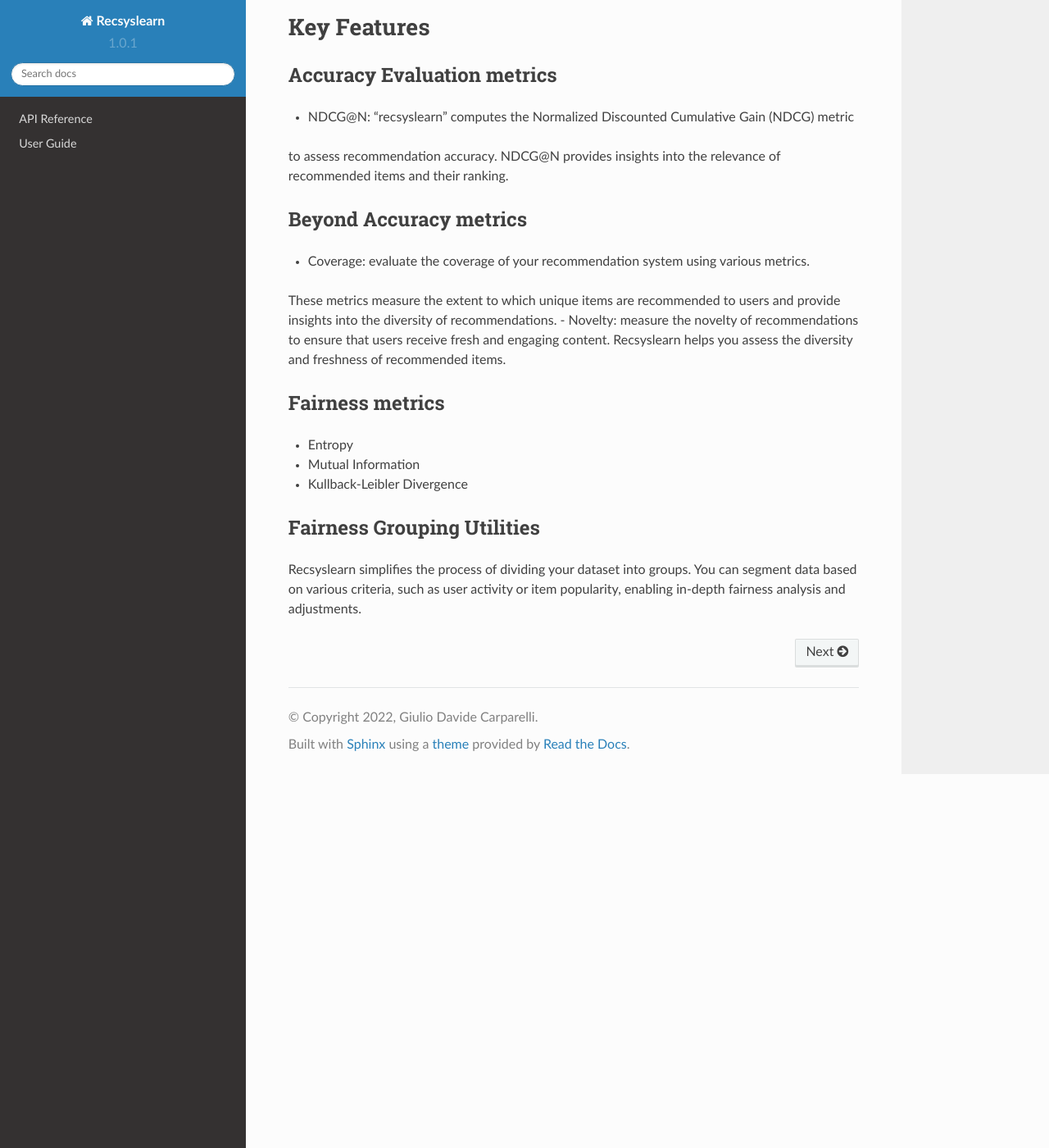
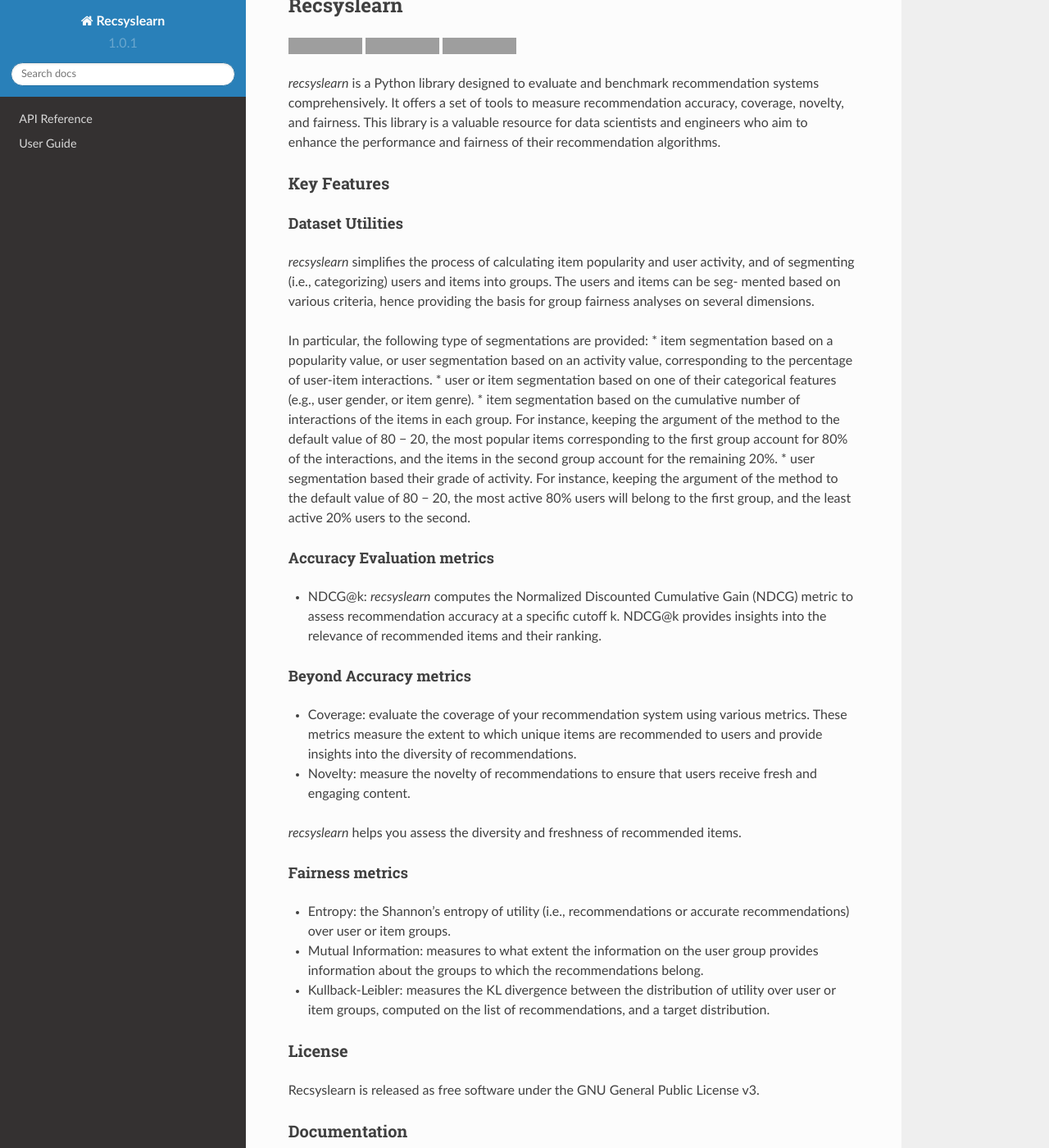
Before and after one commit to giuliowaitforitdavide/recsyslearn, a Sphinx documentation site: the page built from docs/index.rst, in a window 1280 px wide and 1400 px high, scrolled down 470 px. Shown: the whole window at 82% size. Built offline with Sphinx 7.4.7 and the Read the Docs theme 2.0.0, drawn with Linux system fonts in a browser that asks for light colours; some of the changed text lies outside the part shown; grey boxes are pictures that could not be loaded.

Commit message:
docs: improved README and introduction

```diff
--- a/README.rst
+++ b/README.rst
@@ -16,27 +16,66 @@ Recsyslearn
         :alt: Library Version
 
 
-A small library to compute fairness of recommender systems.
+*recsyslearn* is a Python library designed to evaluate and benchmark recommendation systems comprehensively.
+It offers a set of tools to measure recommendation accuracy, coverage, novelty, and fairness.
+This library is a valuable resource for data scientists and engineers who aim to enhance the performance
+and fairness of their recommendation algorithms.
 
 
-* Free software: GNU General Public License v3
-* Documentation: https://recsyslearn.readthedocs.io.
+Key Features
+------------
 
 
-Features
---------
+Dataset Utilities
+^^^^^^^^^^^^^^^^^
 
-* Compute Novelty of a recommender system based on its recommendations list.
-* Compute Coverage of a recommender system based on its recommendations list.
-* Compute Entropy of a recommender system based on its recommendations list.
-* Compute Kullback-Leibler divergence of a recommender system based on its recommendations list and the wanted target representation.
-* Compute Mutual Information of a recommender system based on its recommendations list.
-* Segment an implicit or explicit dataset in groups based on the activity of the users or on the popularity of the items.
+*recsyslearn* simplifies the process of calculating item popularity and user activity, and of
+segmenting (i.e., categorizing) users and items into groups. The users and items can be seg-
+mented based on various criteria, hence providing the basis for group fairness analyses on
+several dimensions.
 
-Known Issues
-------------
+In particular, the following type of segmentations are provided:
+* item segmentation based on a popularity value, or user segmentation based on an activity value, corresponding to the percentage of user-item interactions.
+* user or item segmentation based on one of their categorical features (e.g., user gender, or item genre).
+* item segmentation based on the cumulative number of interactions of the items in each group. For instance, keeping the argument of the method to the default value of 80 − 20, the most popular items corresponding to the first group account for 80% of the interactions, and the items in the second group account for the remaining 20%.
+* user segmentation based their grade of activity. For instance, keeping the argument of the method to the default value of 80 − 20, the most active 80% users will belong to the first group, and the least active 20% users to the second.
 
-In this version of the library, the computation of the metrics for cross groups (user and item groups together) has not been implemented yet.
+
+Accuracy Evaluation metrics
+^^^^^^^^^^^^^^^^^^^^^^^^^^^
+
+* NDCG@k: *recsyslearn* computes the Normalized Discounted Cumulative Gain (NDCG) metric to assess recommendation accuracy at a specific cutoff k. NDCG@k provides insights into the relevance of recommended items and their ranking.
+
+
+Beyond Accuracy metrics
+^^^^^^^^^^^^^^^^^^^^^^^
+
+* Coverage: evaluate the coverage of your recommendation system using various metrics. These metrics measure the extent to which unique items are recommended to users and provide insights into the diversity of recommendations.
+* Novelty: measure the novelty of recommendations to ensure that users receive fresh and engaging content.
+
+
+*recsyslearn* helps you assess the diversity and freshness of recommended items.
+
+
+Fairness metrics
+^^^^^^^^^^^^^^^^
+
+* Entropy: the Shannon’s entropy of utility (i.e., recommendations or accurate recommendations) over user or item groups.
+* Mutual Information: measures to what extent the information on the user group provides information about the groups to which the recommendations belong.
+* Kullback-Leibler: measures the KL divergence between the distribution of utility over user or item groups, computed on the list of recommendations, and a target distribution.
+
+
+License
+-------
+
+Recsyslearn is released as free software under the GNU General Public License v3.
+
+Documentation
+-------------
+
+For in-depth documentation, detailed explanations of functions, and usage examples, please visit the
+`official documentation`_.
+
 
 Credits
 -------
@@ -45,3 +84,4 @@ This package was created with Cookiecutter_ and the `audreyr/cookiecutter-pypack
 
 .. _Cookiecutter: https://github.com/audreyr/cookiecutter
 .. _`audreyr/cookiecutter-pypackage`: https://github.com/audreyr/cookiecutter-pypackage
+.. _`official documentation`: https://recsyslearn.readthedocs.io/en/latest/?version=latest
--- a/docs/index.rst
+++ b/docs/index.rst
@@ -10,39 +10,4 @@ Welcome to recsyslearn's documentation!
    API Reference <api_ref/index>
    User Guide  <user/index>
 
-**Recsyslearn** is a Python library designed to evaluate and benchmark recommendation systems comprehensively.
-It offers a set of tools to measure recommendation accuracy, coverage, novelty, and fairness.
-This library is a valuable resource for data scientists and engineers who aim to enhance the performance
-and fairness of their recommendation algorithms.
-
-Key Features
-============
-
-Accuracy Evaluation metrics
-----------------------------
-
-- NDCG@N: "recsyslearn" computes the Normalized Discounted Cumulative Gain (NDCG) metric
-to assess recommendation accuracy. NDCG@N provides insights into the relevance of recommended
-items and their ranking.
-
-Beyond Accuracy metrics
------------------------
-
-- Coverage: evaluate the coverage of your recommendation system using various metrics.
-These metrics measure the extent to which unique items are recommended to users
-and provide insights into the diversity of recommendations.
-- Novelty: measure the novelty of recommendations to ensure that users receive fresh and engaging content. Recsyslearn helps you assess the diversity and freshness of recommended items.
-
-Fairness metrics
-----------------
-
-- Entropy
-- Mutual Information
-- Kullback-Leibler Divergence
-
-Fairness Grouping Utilities
----------------------------
-
-Recsyslearn simplifies the process of dividing your dataset into groups. You can segment
-data based on various criteria, such as user activity or item popularity, enabling in-depth
-fairness analysis and adjustments.
+.. include:: ../README.rst
```
